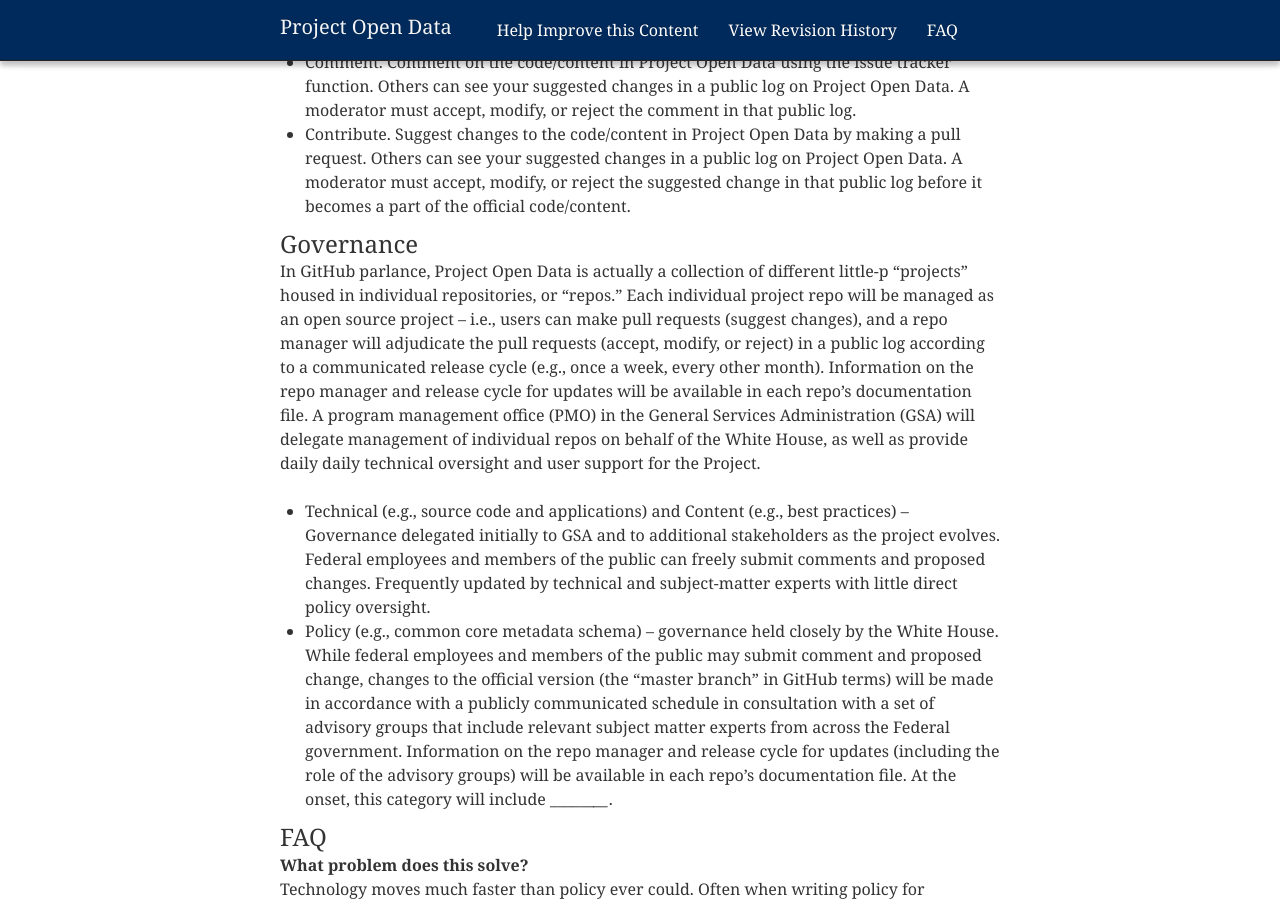
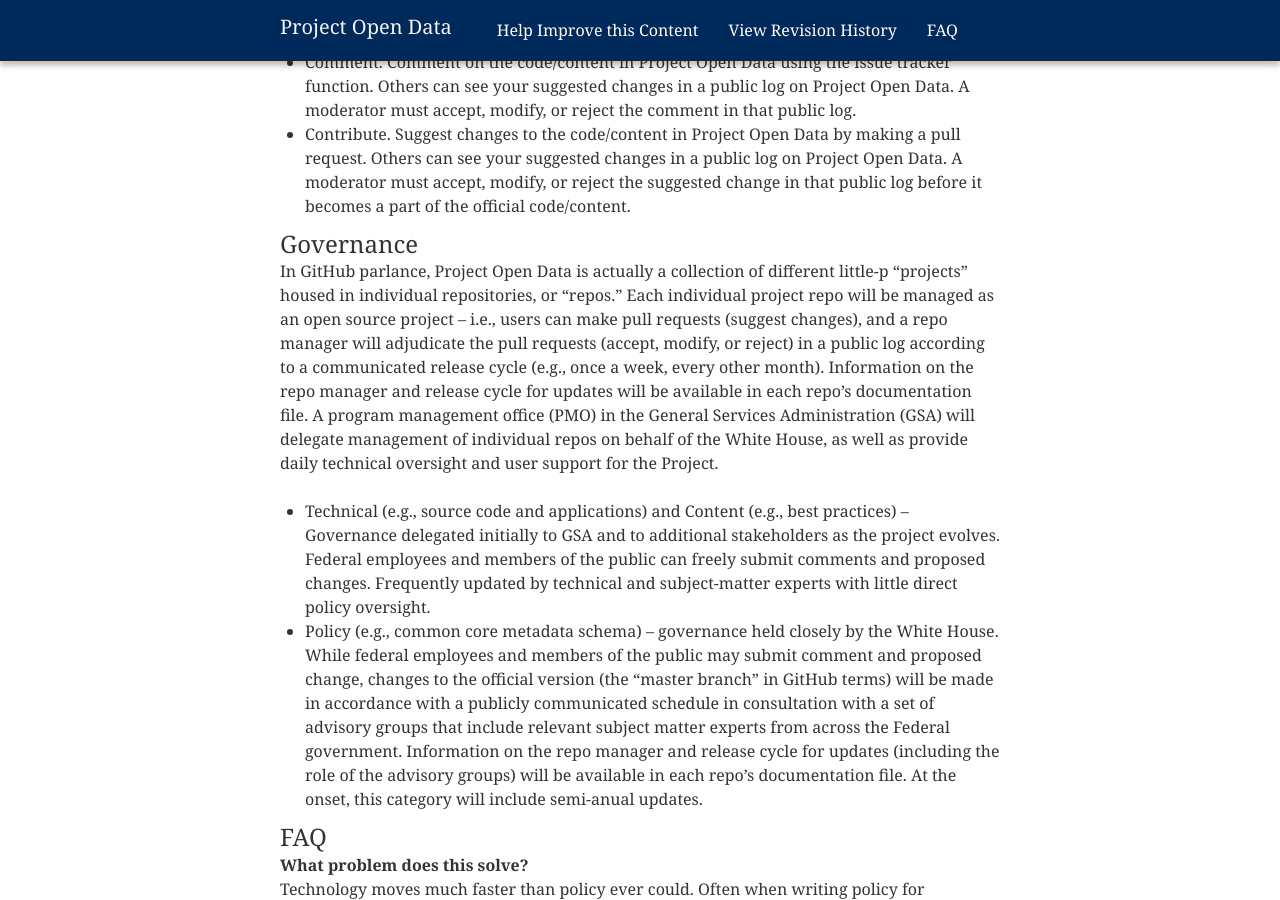
Before and after one commit to gbinal/p-o-d.github.com, a Jekyll site: the page built from governance.md, in a window 1280 px wide and 900 px high, scrolled down 731 px. Built offline with Jekyll 4.4.1, drawn with Linux system fonts in a browser that asks for light colours; nearby versions of some CDN libraries.

Commit message:
typo issues
changed policy to semi-annual

```diff
--- a/governance.md
+++ b/governance.md
@@ -19,9 +19,9 @@ Anyone – Federal employees, contractors, developers, the general public – ca
 * Contribute. Suggest changes to the code/content in Project Open Data by making a pull request. Others can see your suggested changes in a public log on Project Open Data. A moderator must accept, modify, or reject the suggested change in that public log before it becomes a part of the official code/content.
 
 ### Governance
-In GitHub parlance, Project Open Data is actually a collection of different little-p “projects” housed in individual repositories, or “repos.” Each individual project repo will be managed as an open source project – i.e., users can make pull requests (suggest changes), and a repo manager will adjudicate the pull requests (accept, modify, or reject) in a public log according to a communicated release cycle (e.g., once a week, every other month). Information on the repo manager and release cycle for updates will be available in each repo’s documentation file. A program management office (PMO) in the General Services Administration (GSA) will delegate management of individual repos on behalf of the White House, as well as provide daily daily technical oversight and user support for the Project.
+In GitHub parlance, Project Open Data is actually a collection of different little-p “projects” housed in individual repositories, or “repos.” Each individual project repo will be managed as an open source project – i.e., users can make pull requests (suggest changes), and a repo manager will adjudicate the pull requests (accept, modify, or reject) in a public log according to a communicated release cycle (e.g., once a week, every other month). Information on the repo manager and release cycle for updates will be available in each repo’s documentation file. A program management office (PMO) in the General Services Administration (GSA) will delegate management of individual repos on behalf of the White House, as well as provide daily technical oversight and user support for the Project.
 * Technical (e.g., source code and applications) and Content (e.g., best practices) – Governance delegated initially to GSA and to additional stakeholders as the project evolves. Federal employees and members of the public can freely submit comments and proposed changes. Frequently updated  by technical and subject-matter experts with little direct policy oversight.
-* Policy (e.g., common core metadata schema) – governance held closely by the White House. While federal employees and members of the public may submit comment and proposed change, changes to the official version (the “master branch” in GitHub terms) will be made in accordance with a publicly communicated schedule in consultation with a set of advisory groups that include relevant subject matter experts from across the Federal government. Information on the repo manager and release cycle for updates (including the role of the advisory groups) will be available in each repo’s documentation file. At the onset, this category will include ______________________.
+* Policy (e.g., common core metadata schema) – governance held closely by the White House. While federal employees and members of the public may submit comment and proposed change, changes to the official version (the “master branch” in GitHub terms) will be made in accordance with a publicly communicated schedule in consultation with a set of advisory groups that include relevant subject matter experts from across the Federal government. Information on the repo manager and release cycle for updates (including the role of the advisory groups) will be available in each repo’s documentation file. At the onset, this category will include semi-anual updates.
 
 
 ### FAQ
```
